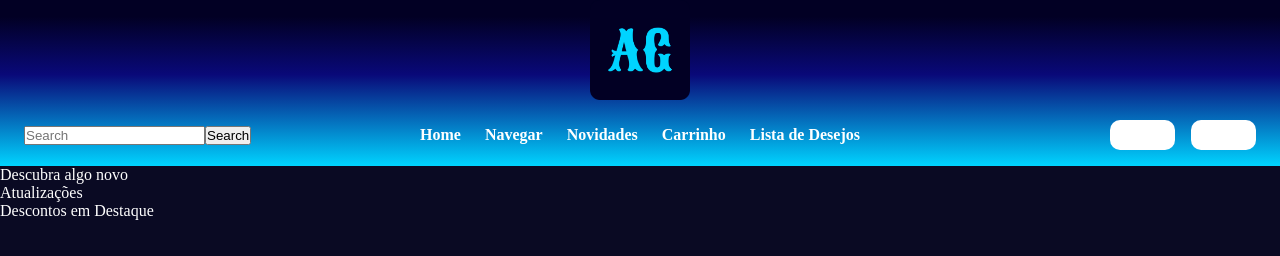
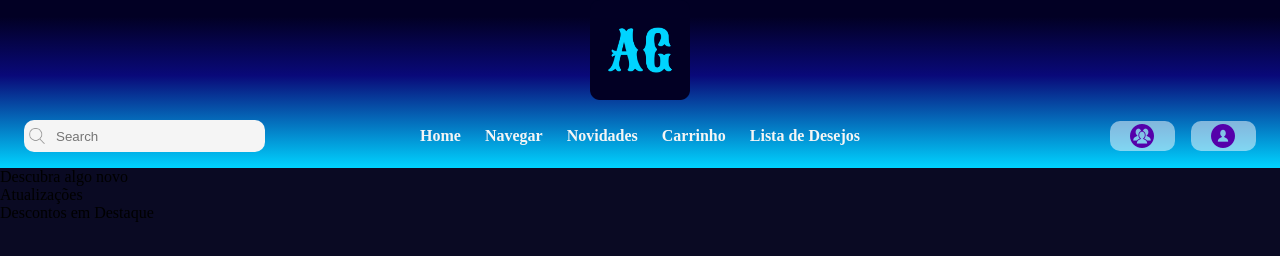
Before and after one commit to alv33s/Projeto_Aqua_Games, a plain HTML site: page index.html in a window 1280 px wide. Drawn offline with Linux system fonts and the light colour scheme.

Commit message:
Personalizando o header

```diff
--- a/css/styles.css
+++ b/css/styles.css
@@ -14,12 +14,12 @@ Destaques / alertas: #FF4081 (pink neon) */
 
 body{
     background-color: #0A0A23;
-    color:#FFFFFF ;
 }
 
 header{
     background: linear-gradient(180deg, rgba(2, 0, 36, 1) 10%, rgba(9, 9, 121, 1) 45%, rgba(0, 212, 255, 1) 100%);
     padding: 0 1.5rem 1rem;
+    position: relative;
 }
 
 
@@ -49,7 +49,27 @@ nav{
     display: flex;
     order: 3;
     width: 200px;
+    position: relative;
 }
+
+#icon-pesquisa{
+    height: 16px;
+    width: 16px;
+    position: absolute;
+    left: 5px;
+    align-self: center;
+
+}
+
+.form-buscar .input-buscar{
+    background-color: whitesmoke;
+    height: 30px;
+    padding: 1rem 2rem;
+    border-radius: 10px;
+    border: none;
+}
+
+
 
 ul{
     display: flex;
@@ -57,6 +77,10 @@ ul{
     gap:1.5rem;
     order: 2;
     font-weight: 600;
+}
+
+ul li a{
+    color:whitesmoke ;
 }
 
 
@@ -72,19 +96,23 @@ ul{
 
 
 #btn-amigos{
-    background-color: #FFFFFF;
+    background-color: #ffffff80;
     width: 65px;
     height: 30px;
     border-radius: 10px;
-
+    display: flex;
+    justify-content: center;
+    align-items: center;
 
 
 }
 
 #btn-perfil{
-    background-color: #FFFFFF;
+    background-color: #ffffff80;
     width: 65px;
     height: 30px;
     border-radius: 10px;
-
+    display: flex;
+    justify-content: center;
+    align-items: center;
 }
--- a/index.html
+++ b/index.html
@@ -3,13 +3,15 @@
 <head>
     <meta charset="UTF-8">
     <meta name="viewport" content="width=device-width, initial-scale=1.0">
-    <link rel="shortcut icon" href="./img/favicon-16x16.png" type="image/x-icon">
+    <link rel="shortcut icon" href="./img/favicon-32x32.png" type="image/x-icon">
     <link rel="stylesheet" href="./css/reset.css">
     <link rel="stylesheet" href="./css/styles.css">
+    <link rel="shortcut icon" href="favicon.ico" type="image/x-icon">
     <title>Aqua Games</title>
 </head>
 <body>
     <header>
+
         <div class="container-logo">
             <img id="img-logo" src="./img/android-chrome-192x192.png" alt="" >
         </div>
@@ -17,24 +19,31 @@
         <nav>
 
             <form class="form-buscar" >
+                <img id="icon-pesquisa" src="./img/icon-pesquisa.png" alt="">
                 <input class="input-buscar" type="search" placeholder="Search" aria-label="Search">
-                <button class="btn-buscar" type="submit">Search</button>
             </form>
 
             <ul>
-                <li>Home</li>
-                <li>Navegar</li>
-                <li>Novidades</li>
-                <li>Carrinho</li>
-                <li>Lista de Desejos</li>
+                <li><a href="">Home</a></li>
+                <li><a href="">Navegar</a></li>
+                <li><a href="">Novidades</a></li>
+                <li><a href="">Carrinho</a></li>
+                <li><a href="">Lista de Desejos</a></li>
             </ul>
 
 
 
 
             <div id="btns-nav">
-                <div id="btn-amigos"></div>
-                <div id="btn-perfil"></div>
+
+                <div id="btn-amigos">
+                    <img id="icon-grupo" src="./img/grupo-purple.png" alt="">
+                </div>
+
+                <div id="btn-perfil">
+                    <img src="./img/user-purple.png" alt="">
+                </div>
+
             </div>
 
 
```
Also changed, not shown: img/grupo-purple.png (added), img/icon-grupo-16x16.png (added), img/icon-grupo-32x32.png (added), img/icon-pesquisa.png (added), img/user-purple.png (added), img/white-icon-pesquisa.png (added).
